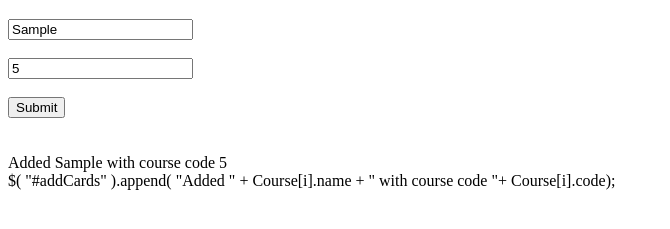
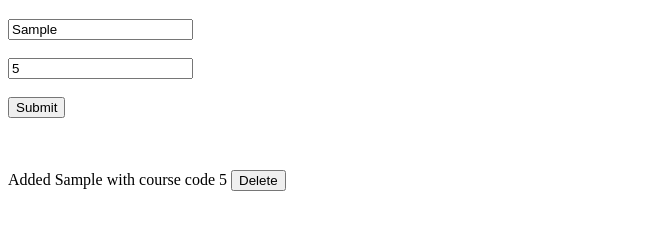
Before and after one commit to Bisso1998/OOJS_practice, a plain HTML site: page index.html in a window 1280 px wide. Both pictures are taken after typing "Sample", "5" into the empty fields and a click on the button "Submit". Shown: the part 61-290 px from the top of the page, without its empty margins (0-670 px from the left). Drawn offline with nearby package versions, Linux system fonts and the light colour scheme.

Commit message:
added delete feature

```diff
--- a/app.js
+++ b/app.js
@@ -1,27 +1,32 @@
 var Course = {};
-
-$( document ).ready(function() {
+$(document ).ready(function() {
     console.log( "ready!" );
     var i=0;
     var courseName = "NULL", courseCode = "NULL";
+    deleteRec =     function () {
+         console.log("Deleted!");
+       }
     // makes the DOM ready for manipulation
     $('.addData > input').addClass('courseData');
     console.log("i am out!!!");
+
     $( '#showAll' ).click(function() {
       var allInputs = $( "input.courseData" );
       // storing all the inputs in an array allInputs by the class name courseData
-      console.log(allInputs[0].value);
       // extracting the values indexwise from the array
-      console.log(allInputs[1].value);
-      console.log(allInputs);
       courseName = allInputs[0].value;
       courseCode = allInputs[1].value;
       Course[i]  = {
         name : courseName,
         code : courseCode,
       };
-      $( "#addCards" ).append( "Added " + Course[i].name + " with course code "+ Course[i].code + "<br>");
+      $( "#addCards" ).append( "<p id=" +i+  "> Added " + Course[i].name + " with course code "+ Course[i].code + "  <button id="+ i +  " "+'onClick="deleteMe('+ i +')"' +'> Delete </button>'   + "<br> </p>");
       i++;
     });
     // adding courseData class to all input fields under addData class
 });
+function deleteMe(i) {
+  delete Course[i];
+  $('#'+i).remove();
+
+}
--- a/index.html
+++ b/index.html
@@ -7,7 +7,6 @@
     <link rel="stylesheet" href="style.css">
     <script src="https://code.jquery.com/jquery-1.10.2.js"></script>
     <!-- added jquery cdn -->
-    <script type="text/javascript" src="app.js"></script>
 
   </head>
   <body>
@@ -20,8 +19,9 @@
       <input type="button" value="Submit" id="showAll">
     </form>
     <br><br>
+    <script type="text/javascript" src="app.js"></script>
+
     <div id="addCards">
     </div>
   </body>
 </html>
-$( "#addCards" ).append( "Added " + Course[i].name + " with course code "+ Course[i].code);
```
Also changed, not shown: delete.js (added).
